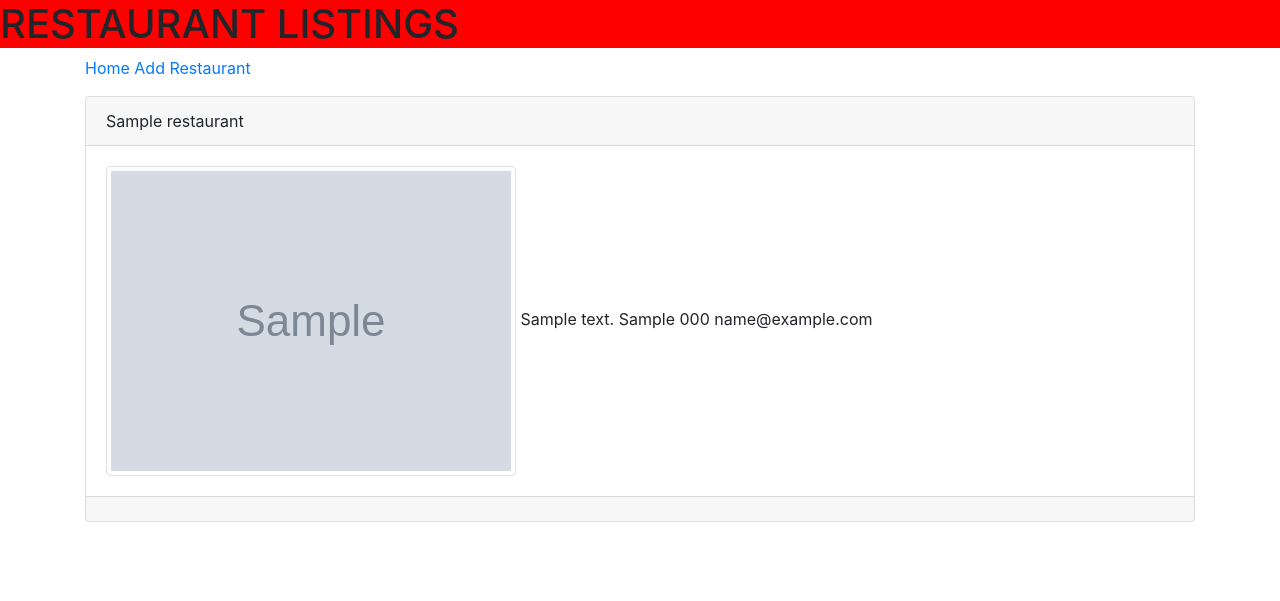
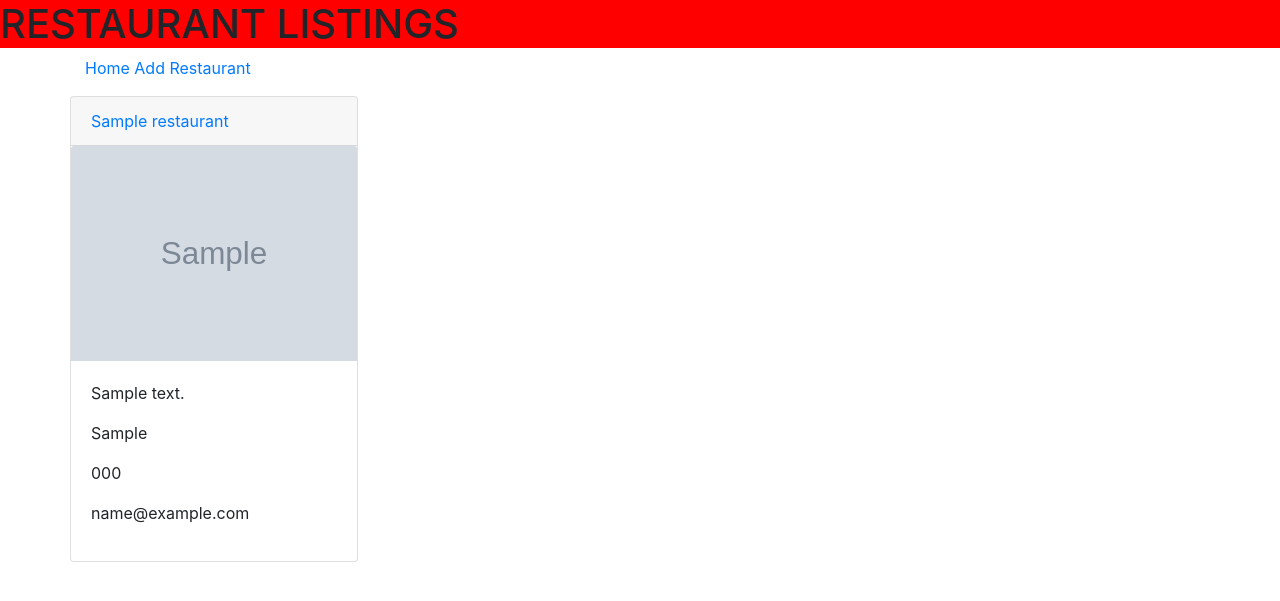
Before and after one commit to amcali/project-3, a Flask app: page /restaurants in a window 1280 px wide. Shown: the top 601 px of the page. Run offline with Flask 2, Linux system fonts and the light colour scheme; grey boxes marked "Sample" are stand-in pictures; a database or web service that is not in the repository returns one stand-in record (values such as "Sample title"); some libraries are stand-ins or nearby versions.

Commit message:
restaurants.template.html : enabled restaurant names to direct to respective pages to display documented data as per mongo database.

```diff
--- a/app.py
+++ b/app.py
@@ -2,6 +2,8 @@ from flask import Flask, render_template, request, redirect, url_for
 from flask_uploads import UploadSet, IMAGES, configure_uploads
 import pymongo
 import os
+import re
+from bson.objectid import ObjectId
 
 app = Flask(__name__)
 
@@ -56,8 +58,6 @@ def add_restaurant():
     return render_template('add-restaurant.template.html')
 
 
-
-
 #Route to process the 'add/create restaurant' form
 @app.route('/add_restaurant', methods=['POST'])
 def process_add_restaurant():
@@ -68,7 +68,6 @@ def process_add_restaurant():
     email_address = request.form.get('email_address')
     image = request.files.get('image') #1 -- get the uploaded image
     filename = images_upload_set.save(image) #2 -- save uploaded image
-
 
 
     #Create a new restaurant
@@ -85,6 +84,16 @@ def process_add_restaurant():
 
 
 
+#Route to show a restaurant's reviews on a new page
+@app.route('/reviews/<restaurant_id>')
+def get_restaurant_reviews(restaurant_id):
+    result = conn[DATABASE_NAME][RESTAURANTS].find_one({
+        '_id': ObjectId(restaurant_id)
+    })
+    # print(result)
+    return render_template("restaurant_reviews.template.html", result=result)
+
+
 
 # "magic code" -- boilerplate
 if __name__ == '__main__':
--- a/templates/restaurants.template.html
+++ b/templates/restaurants.template.html
@@ -7,21 +7,27 @@
     <a href ="/add_restaurant">Add Restaurant</a>
 
     {% for d in data %}
-        <div class="card mt-3 mb-3">
-            <div class="card-header">{{ d['restaurant_name'] }}</div>
+    <div class="row">
+        <div class="card mt-3 mb-3" style="width: 18rem;">
+            <div class="card-header" value={{d['restaurant_name']}}>
+                <a href="{{url_for('get_restaurant_reviews', restaurant_id=d['_id'])}}">
+                    {{ d['restaurant_name']}}
+                </a>
+            </div>
+            <image src="{{d['image_url']}}" class="card-img-top">
             <div class="card-body">
                 <!--{% if d['restaurant_address'] %}-->
-                <image src="{{d['image_url']}}" class="img-thumbnail" />
-                {{ d['restaurant_address']}}
-                {{d['business_hours']}}
-                {{d['telephone']}}
-                {{d['email_address']}}
+                <p>{{ d['restaurant_address']}}</p>
+                <p>{{d['business_hours']}}</p>
+                <p>{{d['telephone']}}</p>
+                <p>{{d['email_address']}}</p>
                 <!--{% else %}-->
                 <!--<span class='default-description'>No description available</span>-->
                 <!--{% endif %}-->
             </div>
-        <div class="card-footer">
+        <!--<div class="card-footer"></div>-->
         </div>
     {% endfor %}
+    </div>
 
 {%endblock%}
```
Also changed, not shown: .c9/metadata/environment/app.py (+1 -1 lines), templates/restaurant_reviews.template.html (added, +8 -0 lines), static/uploads/img/Picture_4.jpg (added).
